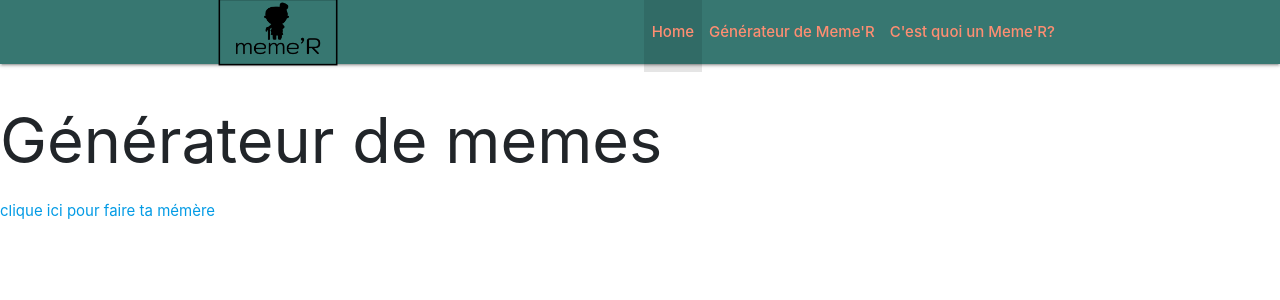
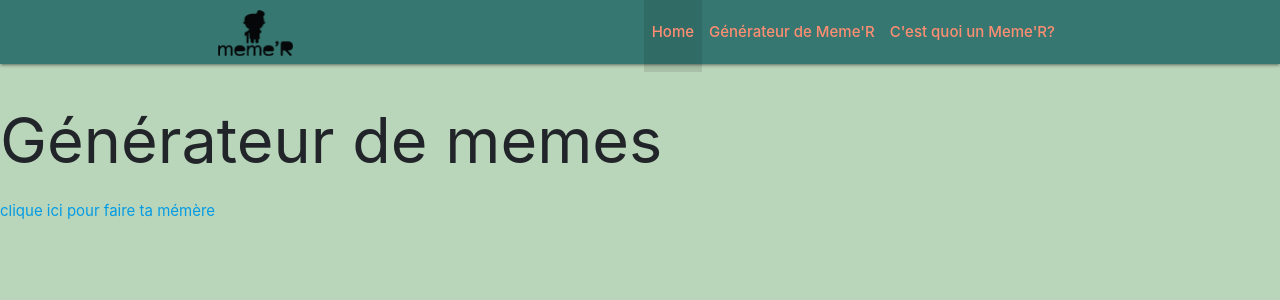
Before and after one commit to CuriouSound/mememaker, a PHP site: page /mememaker/ in a window 1280 px wide. Shown: the top 300 px of the page. Run offline with PHP 8.4, Linux system fonts and the light colour scheme; some libraries are stand-ins or nearby versions.

Commit message:
modif couleur de fond + logo

```diff
--- a/CSS/morjannestyle.css
+++ b/CSS/morjannestyle.css
@@ -1,4 +1,10 @@
 .logo{
-    width: 120px;
+    width: 75px;
     margin: auto;
 }
+.imaaage{
+
+}
+body{
+    background-color:rgb(186, 214, 186);
+}
--- a/Views/PagememerView.php
+++ b/Views/PagememerView.php
@@ -8,8 +8,8 @@
     <link rel="stylesheet" type="text/css" href="morjannestyle.css">
 </head>
 <body>
-    <h1 style="color:green; margin:auto; width:100px;">Meme'R</h1>
-    <img src="memere.jpg">
+<?php include('Views/HeaderView.php'); ?>
+    <img src="memere.jpg" class="imaaage">
     <p style="margin:auto; position: absolue;">Un meme'R c'est  les « mèmes » peuvent prendre la forme d'images, de vidéos ou encore de sons. <br>
         À visée humoristique, le « mème » existe dès qu'une personne lui donne un caractère comique en y apposant une légende, un commentaire ou en le détournant. <br>
        Et plus un « mème » est personnalisé par un grand nombre d'internaute, plus il devient viral.<br>
```
Also changed, not shown: logomemer/logo_meme.png, 1 other file.
